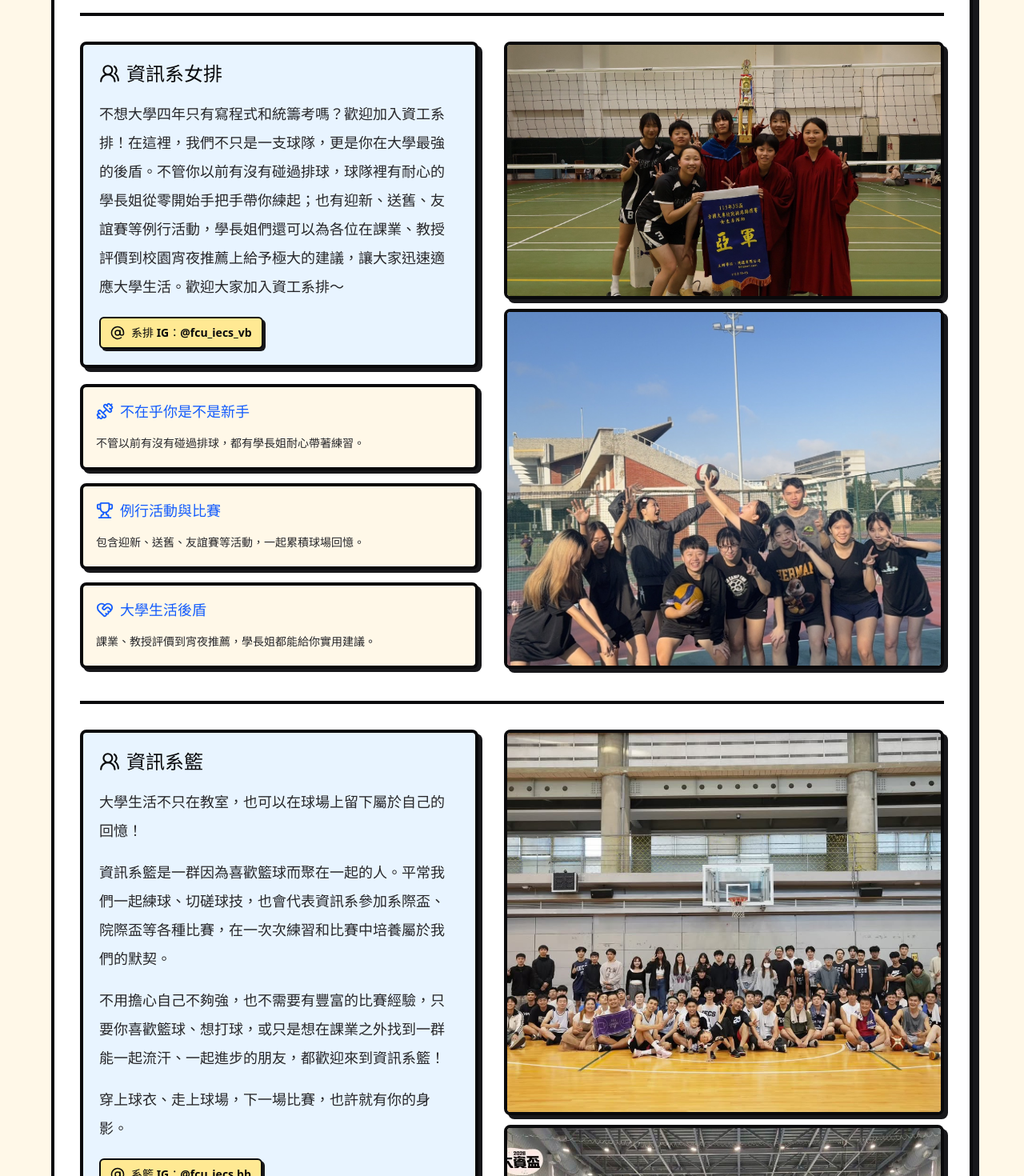
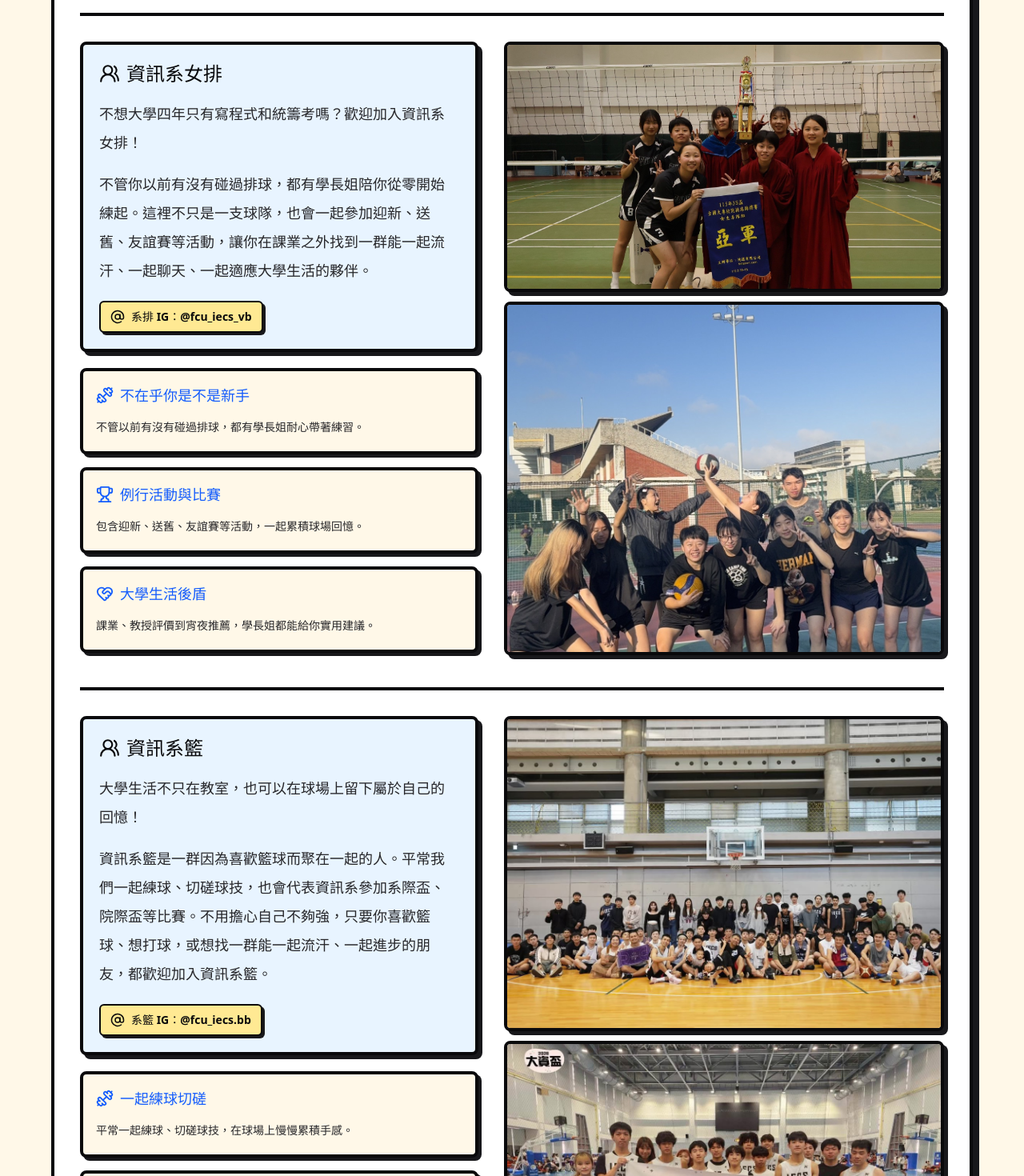
Before and after one commit to AllEnough/iecs_handbook, a React (Vite) app: page / in a window 1280 px wide. Shown: the part 7580-9050 px from the top of the page at 80% size. Built offline with nearby package versions, Linux system fonts and the light colour scheme.

Commit message:
copy: shorten sports team descriptions

```diff
--- a/src/components/SportsTeamSection.jsx
+++ b/src/components/SportsTeamSection.jsx
@@ -194,9 +194,12 @@ function SportsTeamSection() {
                     <UsersRound size={26} />
                     資訊系女排
                   </h3>
-                  <p className="mt-4 text-base font-bold leading-8 text-zinc-800 md:text-lg md:leading-9">
-                    不想大學四年只有寫程式和統籌考嗎？歡迎加入資工系排！在這裡，我們不只是一支球隊，更是你在大學最強的後盾。不管你以前有沒有碰過排球，球隊裡有耐心的學長姐從零開始手把手帶你練起；也有迎新、送舊、友誼賽等例行活動，學長姐們還可以為各位在課業、教授評價到校園宵夜推薦上給予極大的建議，讓大家迅速適應大學生活。歡迎大家加入資工系排～
-                  </p>
+                  <div className="mt-4 space-y-4 text-base font-bold leading-8 text-zinc-800 md:text-lg md:leading-9">
+                    <p>不想大學四年只有寫程式和統籌考嗎？歡迎加入資訊系女排！</p>
+                    <p>
+                      不管你以前有沒有碰過排球，都有學長姐陪你從零開始練起。這裡不只是一支球隊，也會一起參加迎新、送舊、友誼賽等活動，讓你在課業之外找到一群能一起流汗、一起聊天、一起適應大學生活的夥伴。
+                    </p>
+                  </div>
                   <a
                     href="https://www.instagram.com/fcu_iecs_vb?utm_source=ig_web_button_share_sheet&igsh=ZDNlZDc0MzIxNw=="
                     target="_blank"
@@ -259,12 +262,8 @@ function SportsTeamSection() {
                   <div className="mt-4 space-y-4 text-base font-bold leading-8 text-zinc-800 md:text-lg md:leading-9">
                     <p>大學生活不只在教室，也可以在球場上留下屬於自己的回憶！</p>
                     <p>
-                      資訊系籃是一群因為喜歡籃球而聚在一起的人。平常我們一起練球、切磋球技，也會代表資訊系參加系際盃、院際盃等各種比賽，在一次次練習和比賽中培養屬於我們的默契。
+                      資訊系籃是一群因為喜歡籃球而聚在一起的人。平常我們一起練球、切磋球技，也會代表資訊系參加系際盃、院際盃等比賽。不用擔心自己不夠強，只要你喜歡籃球、想打球，或想找一群能一起流汗、一起進步的朋友，都歡迎加入資訊系籃。
                     </p>
-                    <p>
-                      不用擔心自己不夠強，也不需要有豐富的比賽經驗，只要你喜歡籃球、想打球，或只是想在課業之外找到一群能一起流汗、一起進步的朋友，都歡迎來到資訊系籃！
-                    </p>
-                    <p>穿上球衣、走上球場，下一場比賽，也許就有你的身影。</p>
                   </div>
                   <a
                     href="https://www.instagram.com/fcu_iecs.bb?igsh=MTZlOXRnZjhhOWl6Mw=="
```
